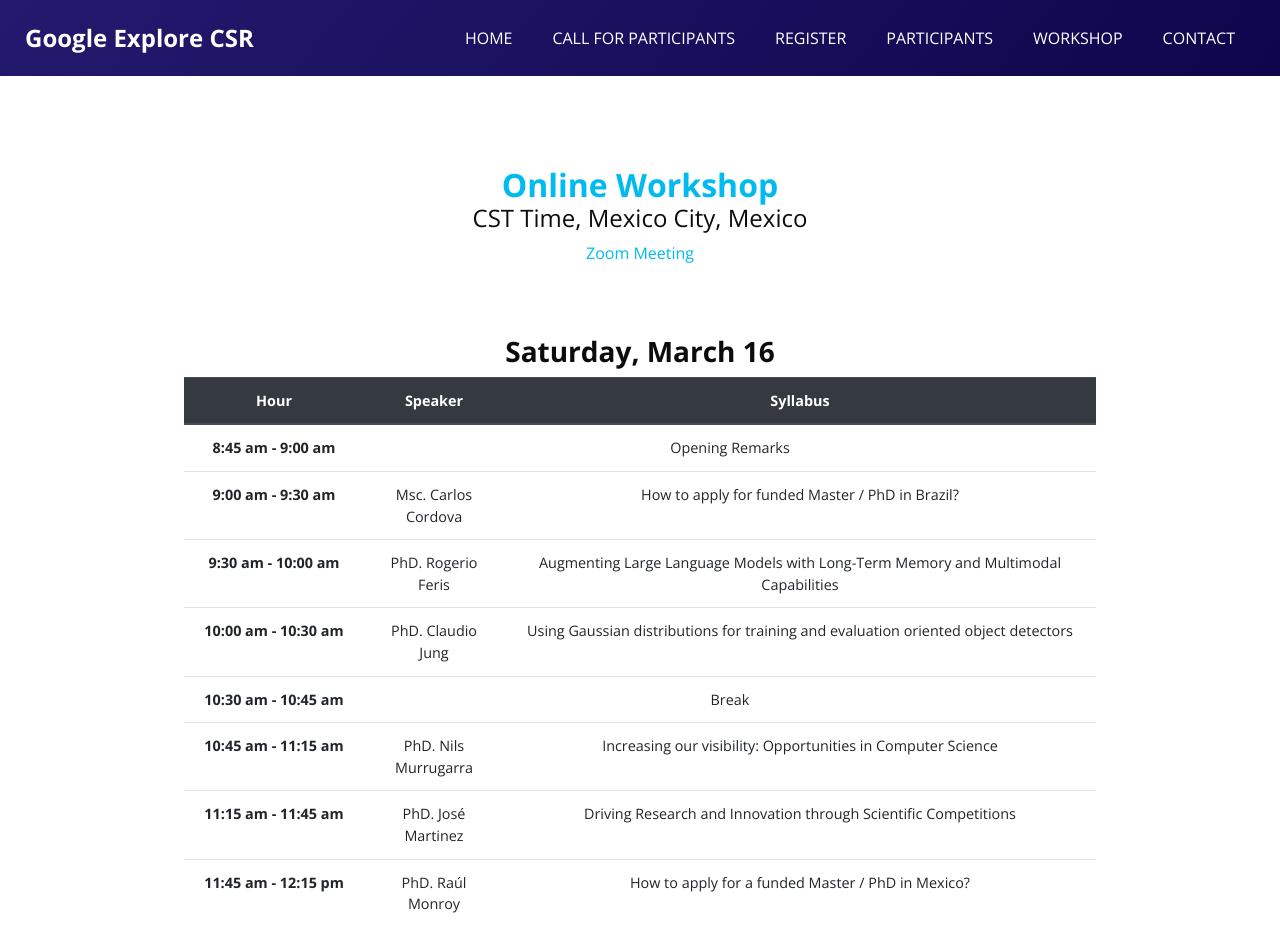
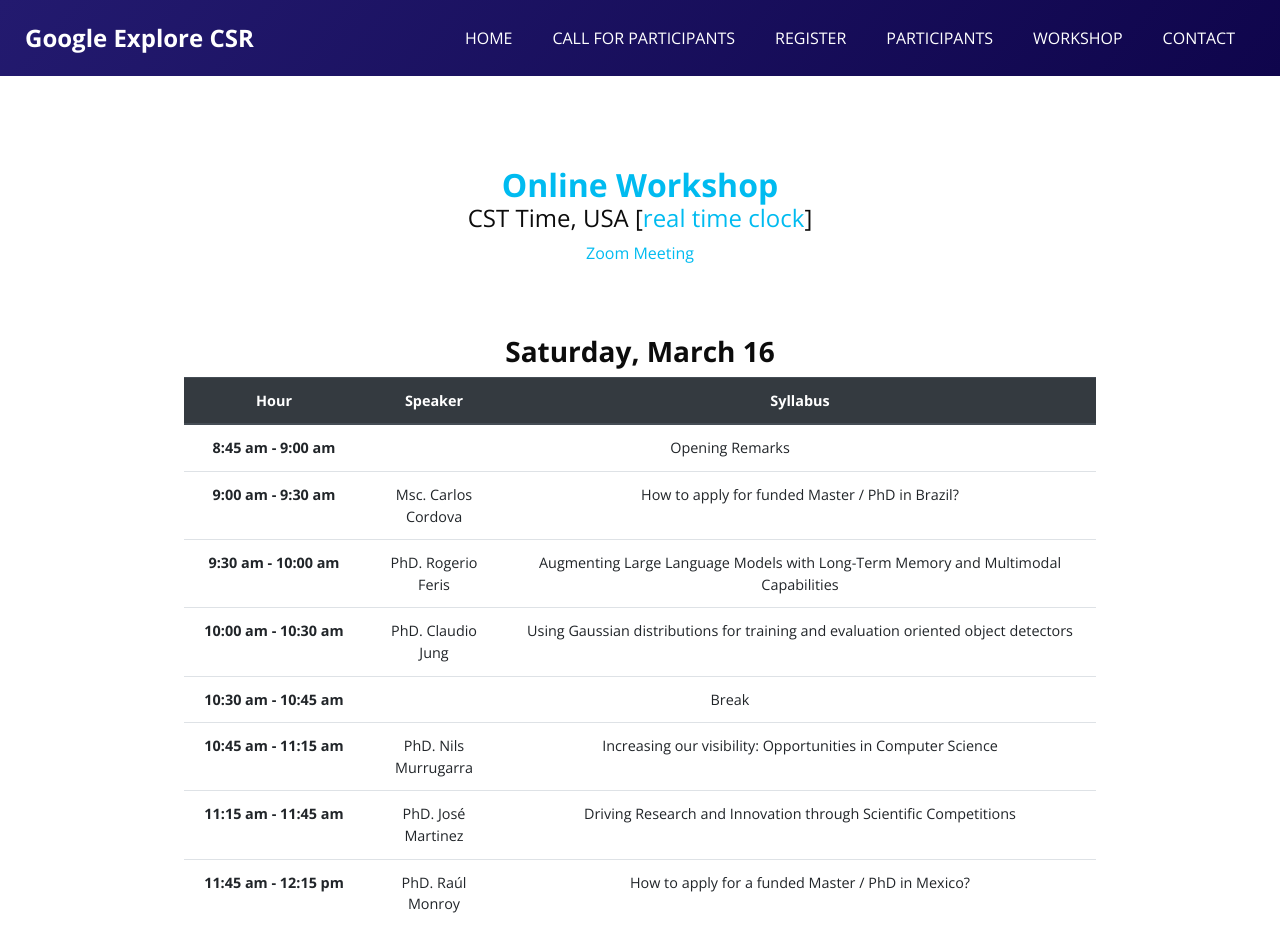
Before and after one commit to LatinResearchProgram/GoogleExploreCSR, a plain HTML site: page workshop/index.html in a window 1280 px wide. Shown: the top 930 px of the page. Drawn offline with nearby package versions, Linux system fonts and the light colour scheme.

Commit message:
Update index.html

```diff
--- a/workshop/index.html
+++ b/workshop/index.html
@@ -101,7 +101,7 @@
               <h2>
                 <span>Online Workshop</span>
               </h2>
-              <h4>CST Time, Mexico City, Mexico</h4>
+              <h4>CST Time, USA [<a href="https://time.is/CST">real time clock</a>]</h4>
               <a href="https://itesm.zoom.us/my/gochoaruiz">Zoom Meeting</a>
 
 
```
